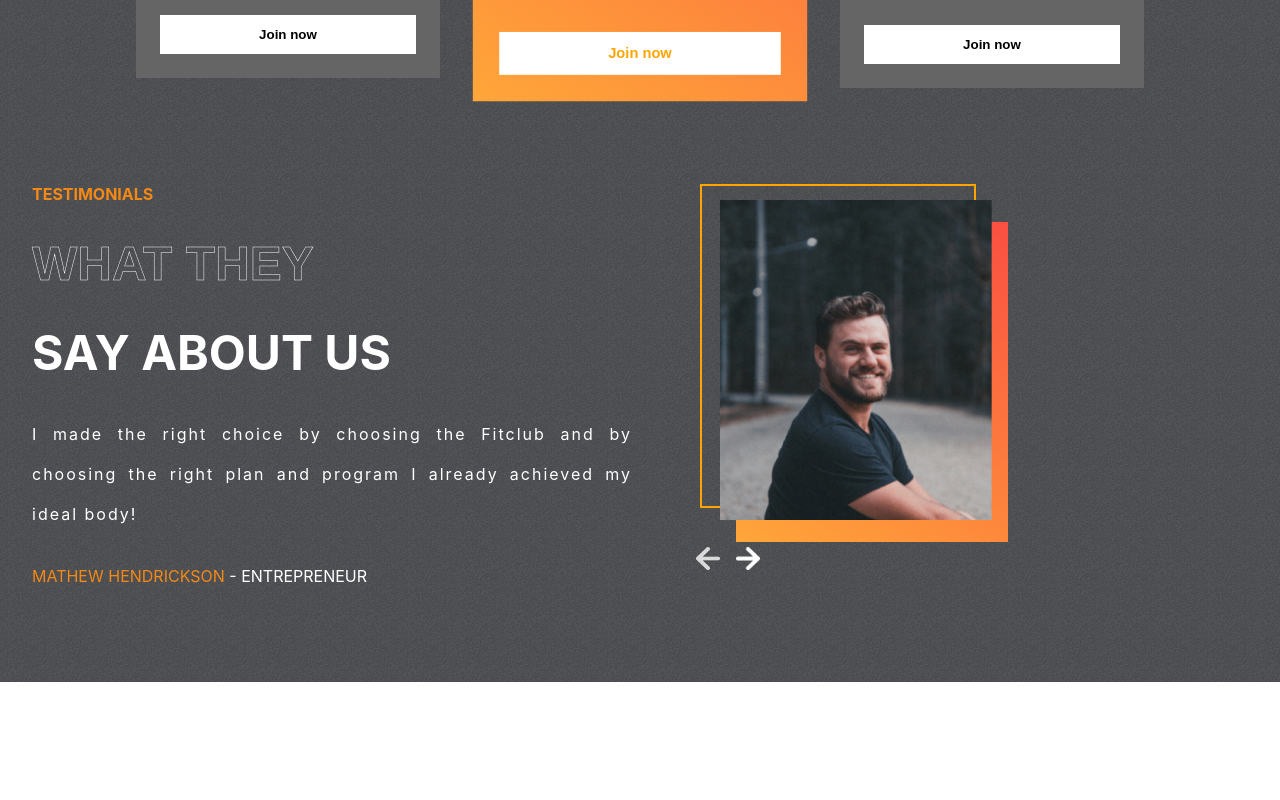
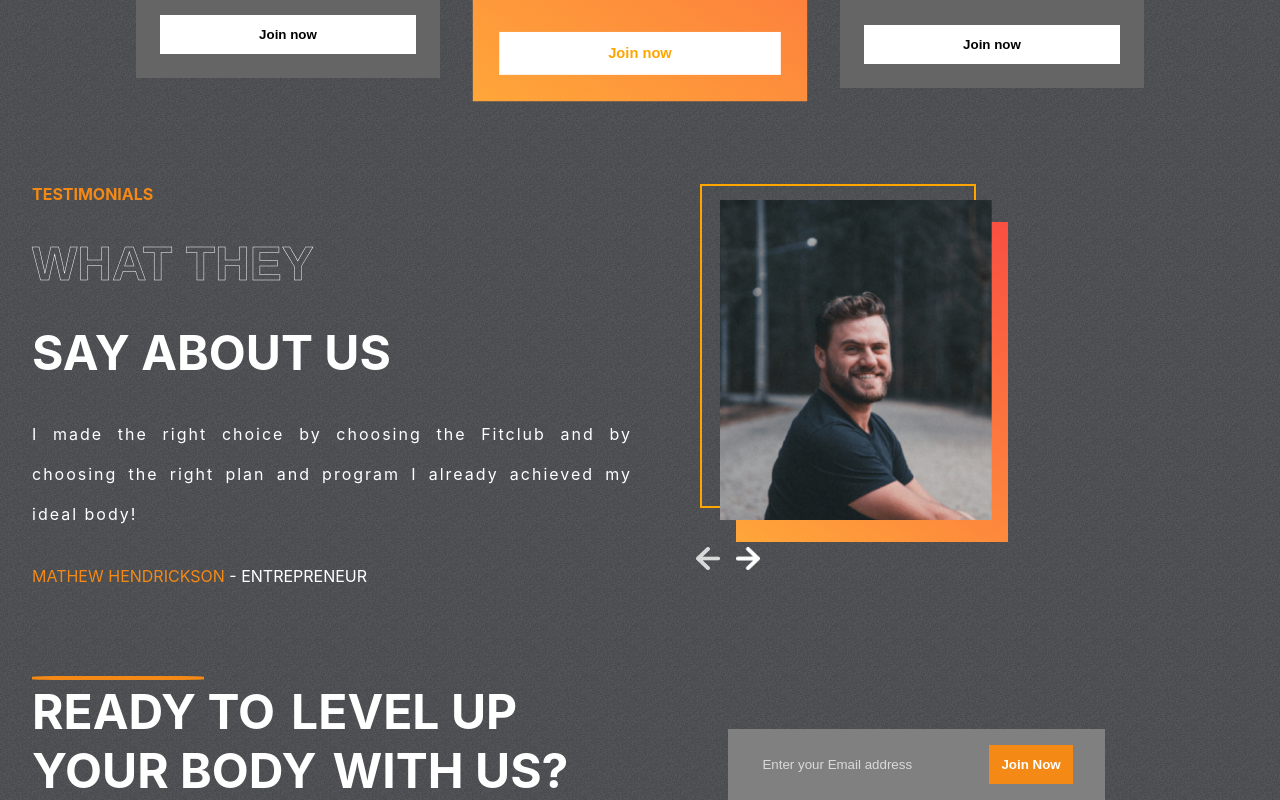
Before and after one commit to crusher8010/Gym-website, a React (Create React App) app: page / in a window 1280 px wide. Shown: the part 2371-3171 px from the top of the page. Before the commit the page ends 3053 px from the top, so only its background shows below. Built offline with nearby package versions, Linux system fonts and the light colour scheme.

Commit message:
added Join Section

```diff
--- a/src/components/Join/Join.css
+++ b/src/components/Join/Join.css
@@ -0,0 +1,55 @@
+.Join {
+    display: flex;
+    padding: 0 2rem;
+    gap: 10rem;
+}
+
+.left-j {
+    color: white;
+    font-size: 3rem;
+    font-weight: bold;
+    text-transform: uppercase;
+    position: relative;
+}
+
+.left-j>hr {
+    position: absolute;
+    width: 10.5rem;
+    border: 2px solid var(--orange);
+    border-radius: 20%;
+    margin: -6px 0;
+}
+
+.left-j>div {
+    display: flex;
+    gap: 1rem;
+}
+
+.right-j {
+    display: flex;
+    justify-content: center;
+    align-items: flex-end;
+}
+
+.email-container {
+    display: flex;
+    gap: 3rem;
+    background-color: gray;
+    padding: 1rem 2rem;
+}
+
+.email-container>input {
+    background-color: transparent;
+    border: none;
+    outline: none;
+    color: var(--lightgrayz);
+}
+
+::placeholder {
+    color: var(--lightgray);
+}
+
+.btn-j {
+    background-color: var(--orange);
+    color: white;
+}
--- a/src/components/Join/Join.jsx
+++ b/src/components/Join/Join.jsx
@@ -1,8 +1,36 @@
 import './Join.css';
+import { useRef } from 'react';
+import emailjs from '@emailjs/browser';
 
 function Join() {
+    const form = useRef();
+
+    const sendEmail = (e) => {
+        e.preventDefault();
+
+        emailjs.sendForm("service_2j3oclh", "template_73tt1lk", form.current, "gvNe7r5ssqUQcVacx").then((res) => console.log(res.text)).catch((err) => console.log(err.text))
+    }
+
     return (
-        <div></div>
+        <div className='Join' id="join-us">
+            <div className="left-j">
+                <hr />
+                <div>
+                    <span>READY TO</span>
+                    <span>LEVEL UP</span>
+                </div>
+                <div>
+                    <span>YOUR BODY</span>
+                    <span>WITH US?</span>
+                </div>
+            </div>
+            <din className="right-j">
+                <form ref={form} action="" className='email-container' onSubmit={sendEmail}>
+                    <input type="email" name="user_email" placeholder='Enter your Email address' />
+                    <button className='btn btn-j'>Join Now</button>
+                </form>
+            </din>
+        </div>
     )
 }
 
```
